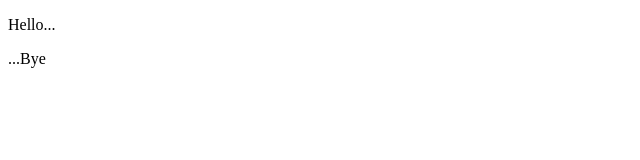
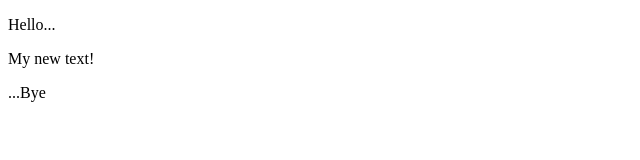
Before and after one commit to rafarios/helloword_js, a plain HTML site: page index.html in a window 1280 px wide. Shown: the full height of the page, 0-640 px from the left. Drawn offline with Linux system fonts and the light colour scheme.

Commit message:
added external js

```diff
--- a/index.html
+++ b/index.html
@@ -2,9 +2,11 @@
 <html>
 <body>
 <p>Hello...</p>
+<div id="field1">text to be replaced</div>
 <script>
   alert( 'Hello, world!' );
 </script>
 <p>...Bye</p>
+<script src="./js/script.js"></script>
 </body>
 </html>
--- /dev/null
+++ b/js/script.js
@@ -0,0 +1,2 @@
+var fieldNameElement = document.getElementById('field1');
+fieldNameElement.innerHTML = "My new text!";
```
